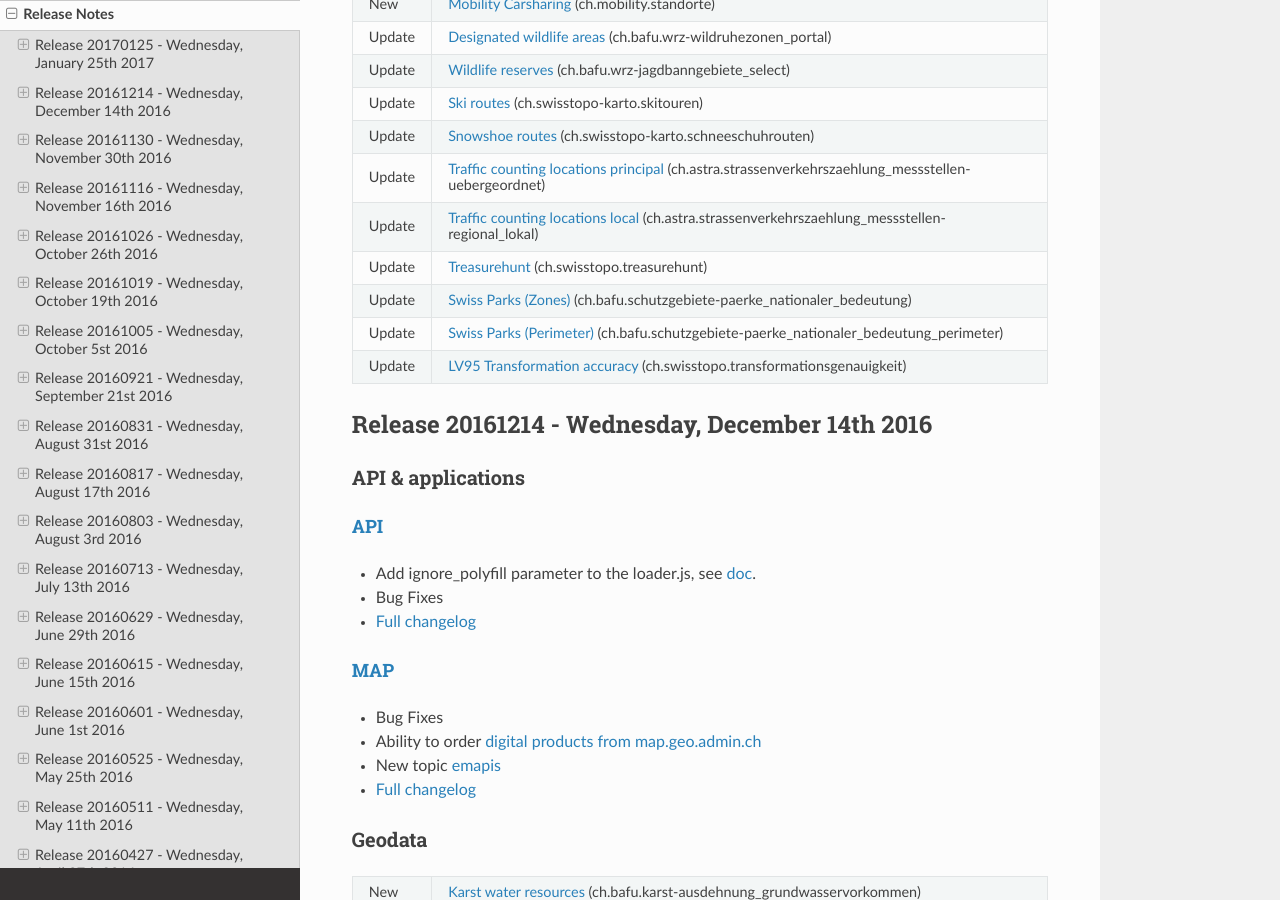
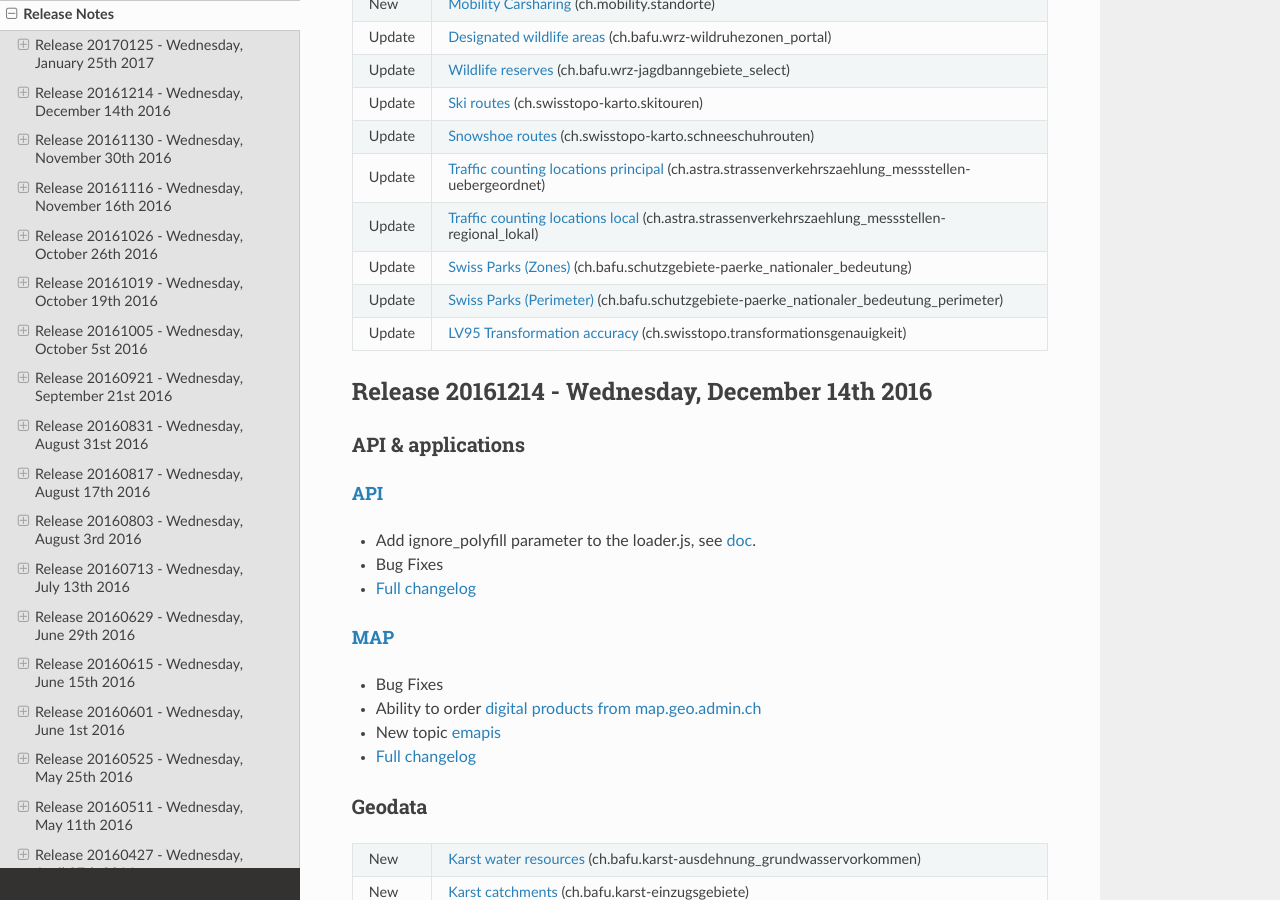
Before and after one commit to swisstopo-test/doc-chsdi3, a Sphinx documentation site: the page built from source/releasenotes/index.rst, in a window 1280 px wide and 900 px high, scrolled down 664 px. Built offline with Sphinx 7.4.7 and the Read the Docs theme 2.0.0, drawn with Linux system fonts in a browser that asks for light colours.

Commit message:
Remove ch.swisstopo.treasurehunt from releasenotes

```diff
--- a/source/releasenotes/index.rst
+++ b/source/releasenotes/index.rst
@@ -54,8 +54,6 @@ Geodata
 | Update | `Traffic counting locations principal <//map.geo.admin.ch/?layers=ch.astra.strassenverkehrszaehlung_messstellen-uebergeordnet>`__ (ch.astra.strassenverkehrszaehlung_messstellen-uebergeordnet)  |
 +--------+--------------------------------------------------------------------------------------------------------------------------------------------------------------------------------------------------+
 | Update | `Traffic counting locations local <//map.geo.admin.ch/?layers=ch.astra.strassenverkehrszaehlung_messstellen-regional_lokal>`__ (ch.astra.strassenverkehrszaehlung_messstellen-regional_lokal)    |
-+--------+--------------------------------------------------------------------------------------------------------------------------------------------------------------------------------------------------+
-| Update | `Treasurehunt <//map.geo.admin.ch/?layers=ch.swisstopo.treasurehunt>`__ (ch.swisstopo.treasurehunt)                                                                                              |
 +--------+--------------------------------------------------------------------------------------------------------------------------------------------------------------------------------------------------+
 | Update | `Swiss Parks (Zones) <//map.geo.admin.ch/?layers=ch.bafu.schutzgebiete-paerke_nationaler_bedeutung>`__ (ch.bafu.schutzgebiete-paerke_nationaler_bedeutung)                                       |
 +--------+--------------------------------------------------------------------------------------------------------------------------------------------------------------------------------------------------+
```
